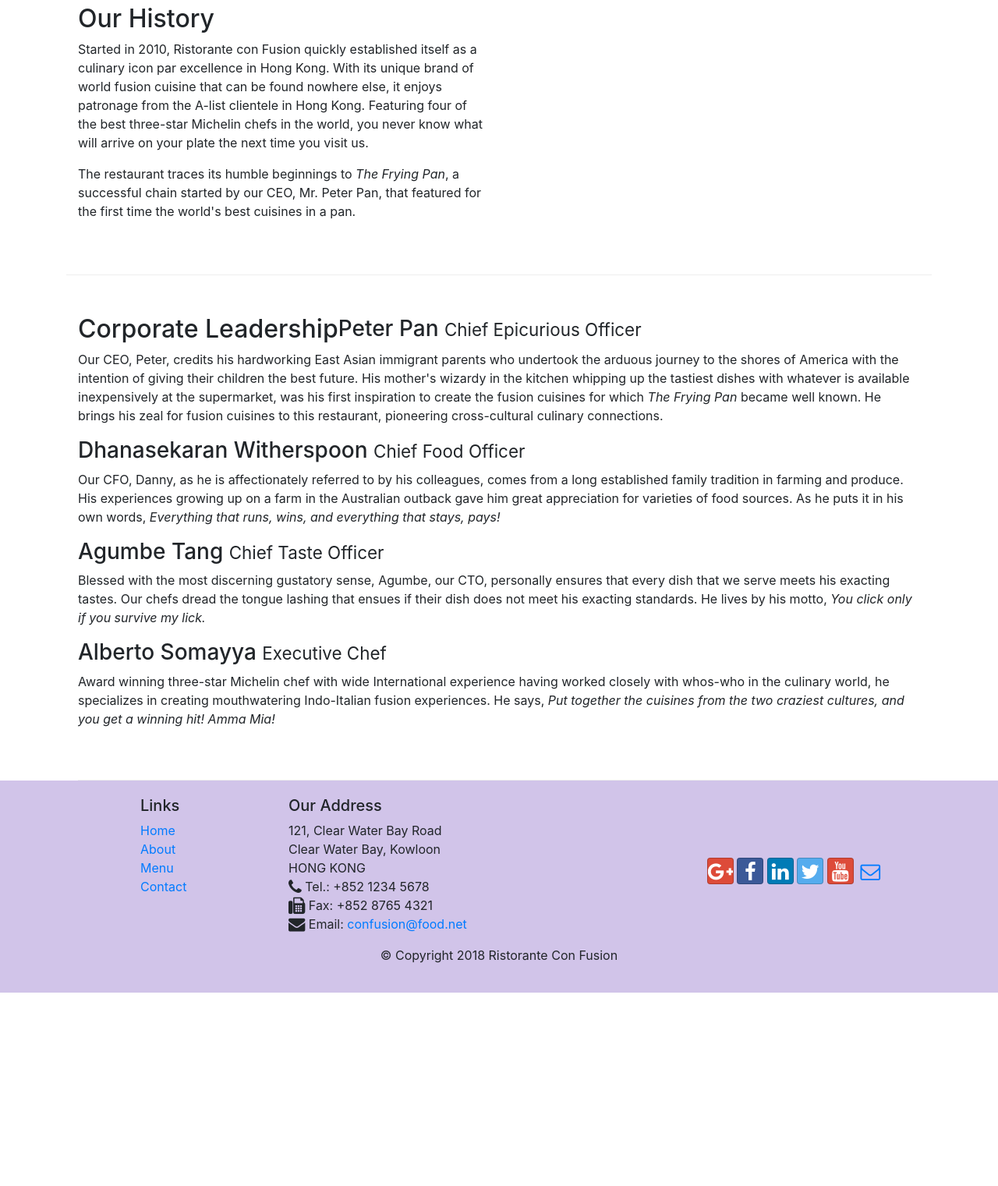
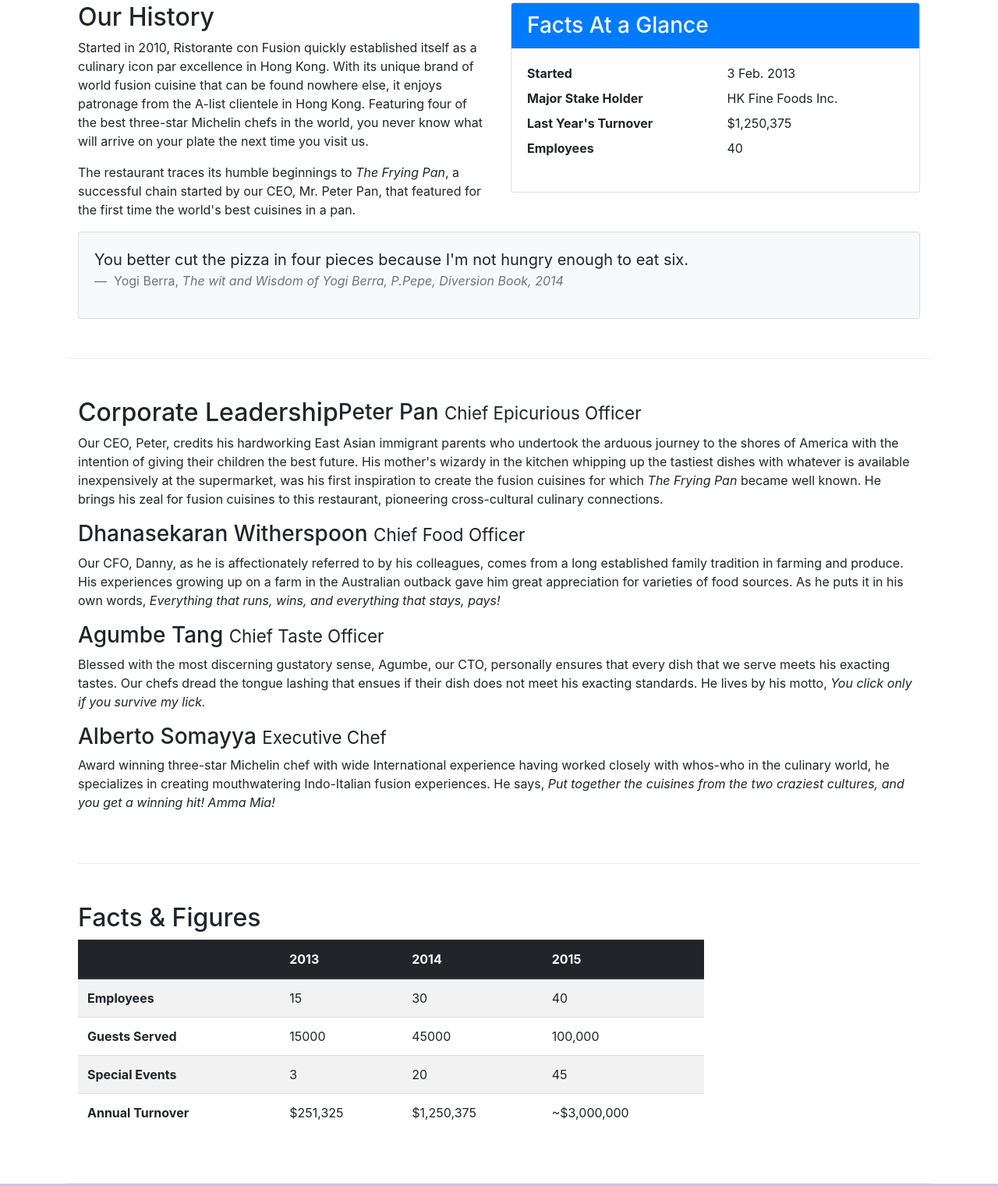
Before and after one commit to rociomarco/Bootstrap4, a website: page aboutus.html in a window 1280 px wide. Shown: the part 462-1983 px from the top of the page at 78% size. Before the commit the page ends 1735 px from the top, so only its background shows below. Drawn offline with nearby package versions, Linux system fonts and the light colour scheme.

Commit message:
Added tables and cards

```diff
--- a/aboutus.html
+++ b/aboutus.html
@@ -61,16 +61,43 @@
             </div>
         </div>
 
-        <div class="row row-content align-items-center">
-            <div class="col-12 col-sm-6 col-md-6">
+        <div class="row row-content">
+            <div class="col-sm-6">
                 <h2>Our History</h2>
                 <p>Started in 2010, Ristorante con Fusion quickly established itself as a culinary icon par excellence in Hong Kong. With its unique brand of world fusion cuisine that can be found nowhere else, it enjoys patronage from the A-list clientele in Hong Kong.  Featuring four of the best three-star Michelin chefs in the world, you never know what will arrive on your plate the next time you visit us.</p>
                 <p>The restaurant traces its humble beginnings to <em>The Frying Pan</em>, a successful chain started by our CEO, Mr. Peter Pan, that featured for the first time the world's best cuisines in a pan.</p>
             </div>
-            <div>
+            <div class="col-12 col-sm-6">
+                <div class="card">
+                    <h3 class="card-header bg-primary text-white">Facts At a Glance</h3>
+                    <div class="card-body">
+                        <dl class="row">
+                            <dt class="col-6">Started</dt>
+                            <dd class="col-6">3 Feb. 2013</dd>
+                            <dt class="col-6">Major Stake Holder</dt>
+                            <dd class="col-6">HK Fine Foods Inc.</dd>
+                            <dt class="col-6">Last Year's Turnover</dt>
+                            <dd class="col-6">$1,250,375</dd>
+                            <dt class="col-6">Employees</dt>
+                            <dd class="col-6">40</dd>
+                        </dl>
+                    </div>
+                </div>
+            </div>
+            <div class="col-12">
+                <div class="card card-body bg-light">
+                    <blockquote class="blockquote">
+                        <p class="mb-0">You better cut the pizza in four pieces
+                            because I'm not hungry enough to eat six.</p>
+                        <footer class="blockquote-footer">
+                            Yogi Berra,
+                            <cite title="Source Title">The wit and Wisdom of Yogi Berra,
+                                P.Pepe, Diversion Book, 2014</cite>
+                        </footer>
+                    </blockquote>
+                </div>
             </div>
         </div>
-
 
         <div class="container">
             <div class="row row-content align-items-center">
@@ -85,6 +112,50 @@
                 <p class="d-none d-sm-block">Award winning three-star Michelin chef with wide International experience having worked closely with whos-who in the culinary world, he specializes in creating mouthwatering Indo-Italian fusion experiences. He says, <em>Put together the cuisines from the two craziest cultures, and you get a winning hit! Amma Mia!</em></p>
             </div>
        </div>
+        <div class="row row-content">
+            <div class="col-12 col-sm-9">
+                <h2>Facts &amp; Figures</h2>
+                <div class="table-responsive">
+                    <table class="table table-striped">
+                        <thead class="thead-dark">
+                        <tr>
+                            <th>&nbsp;</th>
+                            <th>2013</th>
+                            <th>2014</th>
+                            <th>2015</th>
+                        </tr>
+                        </thead>
+                        <tbody>
+                        <tr>
+                            <th>Employees</th>
+                            <td>15</td>
+                            <td>30</td>
+                            <td>40</td>
+                        </tr>
+                        <tr>
+                            <th>Guests Served</th>
+                            <td>15000</td>
+                            <td>45000</td>
+                            <td>100,000</td>
+                        </tr>
+                        <tr>
+                            <th>Special Events</th>
+                            <td>3</td>
+                            <td>20</td>
+                            <td>45</td>
+                        </tr>
+                        <tr>
+                            <th>Annual Turnover</th>
+                            <td>$251,325</td>
+                            <td>$1,250,375</td>
+                            <td>~$3,000,000</td>
+                        </tr>
+                        </tbody>
+                    </table>
+                </div>
+            </div>
+            <div class="col-12 col-sm-3"></div>
+        </div>
 
     </div>
 
```
